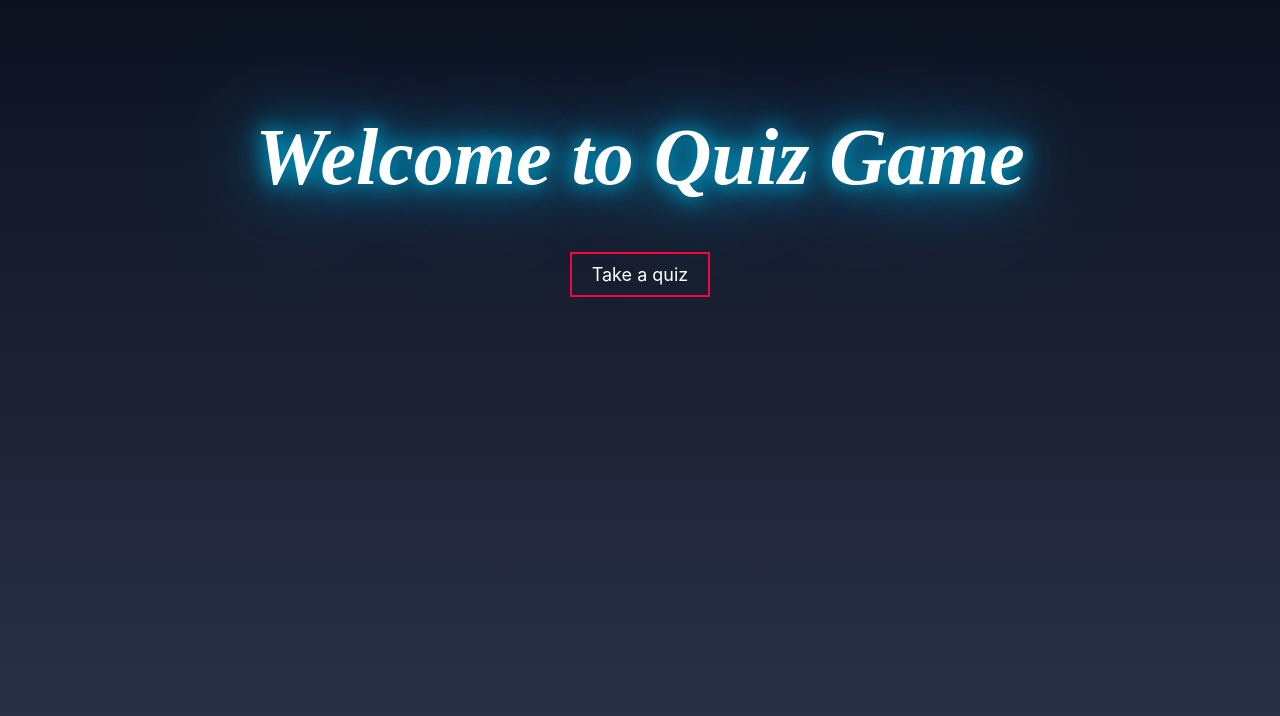
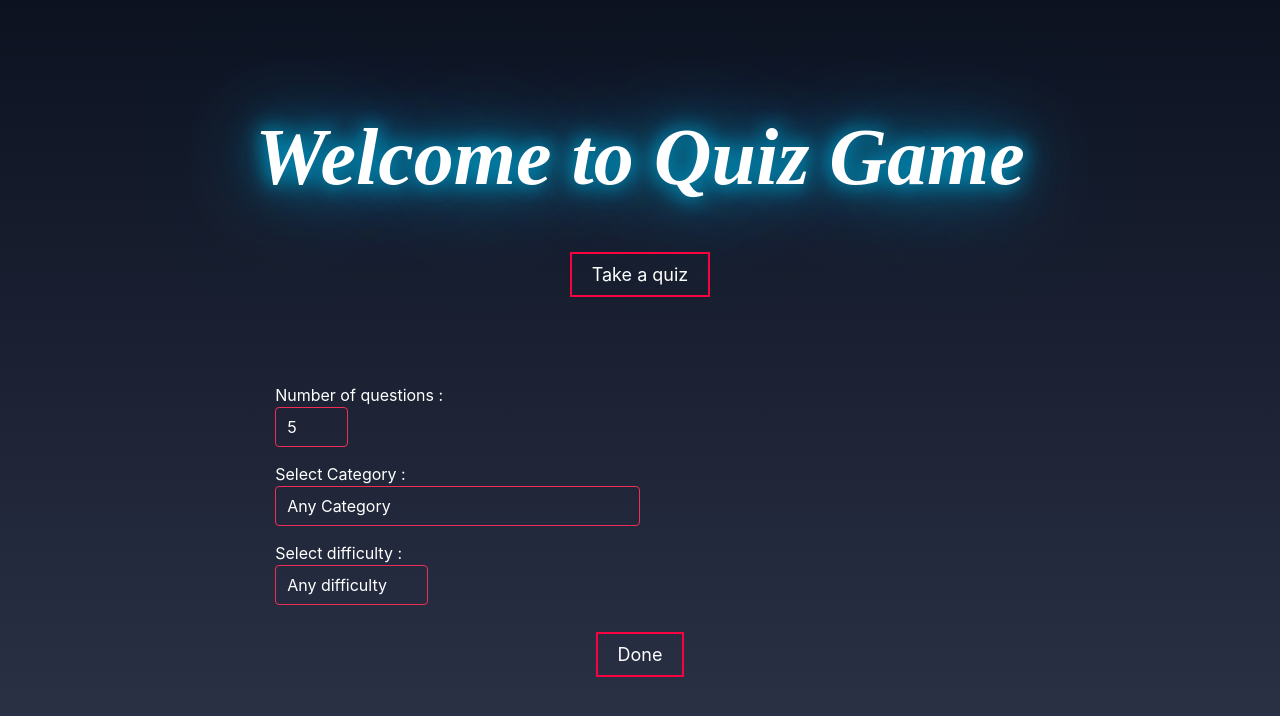
Before and after one commit to Tanviikawle/Quiz-game, a plain HTML site: page index.html in a window 1280 px wide. Drawn offline with nearby package versions, Linux system fonts and the light colour scheme; a web font is replaced by a local one.

Commit message:
Devastated

```diff
--- a/index.html
+++ b/index.html
@@ -8,31 +8,92 @@
     <title>Quiz game</title>
 </head>
 <body>
-    <!-- <nav class="navbar" role="navigation" aria-label="main navigation">
-        <div class="navbar-brand">
-          <a class="navbar-item" href="https://bulma.io">
-            <img src="https://bulma.io/images/bulma-logo.png" alt="Bulma: Free, open source, and modern CSS framework based on Flexbox" width="112" height="28">
-          </a>
-
-          <a role="button" class="navbar-burger" aria-label="menu" aria-expanded="false">
-            <span aria-hidden="true"></span>
-            <span aria-hidden="true"></span>
-            <span aria-hidden="true"></span>
-          </a>
-        </div>
-    </nav> -->
     <div class="column" id="main" style="align-items: center;">
       <div class="is-11 is-offset-1">
         <h1 id="welcome_txt" class="neon-blue"><i>Welcome to Quiz Game</i></h1>
       </div>
+      <div class="buttons" id="start">
+        <button class="quiz1">Take a quiz</button>
+      </div>
+    </div>
+    <div id="quiz_begin" class="column">
+      <div class="column is-three-fifths is-offset-one-fifth selection">
+        <div class="select is-multiple is-danger">
+          <label class="selection_text">Number of questions :</label>
+          <select class="is-hovered" id="no_questions">
+            <option value="5">5</option>
+            <option value="6">6</option>
+            <option value="7">7</option>
+            <option value="8">8</option>
+            <option value="9">9</option>
+            <option value="10">10</option>
+            <option value="11">11</option>
+            <option value="12">12</option>
+            <option value="13">13</option>
+            <option value="14">14</option>
+            <option value="15">15</option>
+            <option value="16">16</option>
+            <option value="17">17</option>
+            <option value="18">18</option>
+            <option value="19">19</option>
+            <option value="20">20</option>
+            <option value="21">21</option>
+            <option value="22">22</option>
+            <option value="23">23</option>
+            <option value="24">24</option>
+            <option value="25">25</option>
+          </select>
+        </div>
+
+        <div class="select is-multiple is-danger">
+          <label class="selection_text">Select Category :</label>
+          <select class="is-hovered" id="category">
+            <option value="any">Any Category</option>
+            <option value="9">General Knowledge</option>
+            <option value="10">Entertainment: Books</option>
+            <option value="11">Entertainment: Film</option>
+            <option value="12">Entertainment: Music</option>
+            <option value="13">Entertainment: Musicals & Theatres</option>
+            <option value="14">Entertainment: Television</option>
+            <option value="15">Entertainment: Video Games</option>
+            <option value="16">Entertainment: Board Games</option>
+            <option value="17">Science & Nature</option>
+            <option value="18">Science: Computers</option>
+            <option value="19">Science: Mathematics</option>
+            <option value="20">Mythology</option>
+            <option value="21">Sports</option>
+            <option value="22">Geography</option>
+            <option value="23">History</option>
+            <option value="24">Politics</option>
+            <option value="25">Art</option>
+            <option value="26">Celebrities</option>
+            <option value="27">Animals</option>
+            <option value="28">Vehicles</option>
+            <option value="29">Entertainment: Comics</option>
+            <option value="30">Science: Gadgets</option>
+            <option value="31">Entertainment: Japanese Anime & Manga</option>
+            <option value="32">Entertainment: Cartoon & Animations</option>
+          </select>
+        </div>
+
+        <div class="select is-multiple is-danger">
+          <label class="selection_text">Select difficulty :</label>
+          <select class="is-hovered" id="difficulty">
+            <option value="any">Any difficulty</option>
+            <option value="easy">Easy</option>
+            <option value="medium">Medium</option>
+            <option value="hard">Hard</option>
+          </select>
+        </div>
+      </div>
       <div class="buttons" id="btn">
         <a href="quizpage.html">
-            <button class="quiz1">Take a quiz</button>
+          <button class="quiz1" type="submit">Done</button>
         </a>
       </div>
     </div>
 
 </body>
-<!-- <script src="https://cdn.jsdelivr.net/npm/axios/dist/axios.min.js"></script>
-<script src="test.js"></script> -->
+<script src="https://cdn.jsdelivr.net/npm/axios/dist/axios.min.js"></script>
+<script src="test.js"></script>
 </html>
--- a/style.css
+++ b/style.css
@@ -187,3 +187,34 @@ padding: 10px 20px;
   color: white;
   text-align: left;
 }
+
+.select{
+  display: block;
+  text-align: left;
+  width: fit-content;
+  margin-bottom: 15px;
+}
+
+.selection{
+  width: fit-content;
+  margin: auto;
+}
+
+.selection_text{
+  color: white;
+  margin-bottom: 10px !important;
+}
+
+select{
+  background: hsla(0, 0%, 0%, 0) !important;
+  color: white !important;
+}
+
+select option{
+  color: black !important;
+}
+
+#start{
+  width: fit-content;
+  margin: auto;
+}
--- a/test.js
+++ b/test.js
@@ -1,4 +1,3 @@
-const url = "https://opentdb.com/api.php?amount=10&type=boolean"
 btn=document.getElementById("quiz")
 que=document.getElementById("#question")
 time=document.getElementById("timer")
@@ -7,12 +6,14 @@ r=document.getElementById("radio_buttons")
 radio_values=document.getElementsByName('answer');
 result=document.getElementById("result_button")
 back=document.getElementById("back_button")
-time.classList.add("quiztext")
 s=document.getElementById("btn")
 span_div=document.getElementById("spans")
 to_be_deleted=document.getElementById("stuff")
 completed_msg=document.getElementById("done_text")
 inc=document.getElementById("instructions")
+// start=document.getElementById("start")
+// quiz_start=document.getElementById("quiz_begin")
+time.classList.add("quiztext")
 
 let SEC=10
 let i=0
@@ -27,6 +28,7 @@ let user_answer=[]
 let seconds=SEC
 let display_time
 r.hidden=true
+// quiz_start.hidden=true
 let result_nodes=[]
 
 //Get data from trivia database.
@@ -141,6 +143,18 @@ function create_button(b_string){
 
 //Make changes in DOM after clicking button.
 function clicked(){
+    que=document.getElementById("no_questions").value
+    cat=document.getElementById("category").value
+    diff=document.getElementById("difficulty").value
+    url = `https://opentdb.com/api.php?amount=${que}&category=${cat}&difficulty=${diff}&type=boolean`
+    try{
+        res()
+    }
+    catch(err){
+        err_msg=document.createElement("p")
+        err_msg.innerText=err
+        container.appendChild(err_msg)
+    }
     inc.remove()
     btn.remove()
     submit_button=create_button("Submit")
@@ -190,14 +204,15 @@ function check_answer(){
     back.appendChild(back_button)
 }
 
-//Get data.
-try{
-    res()
-}
-catch(err){
-    err_msg=document.createElement("p")
-    err_msg.innerText=err
-    container.appendChild(err_msg)
+function begin(){
+    start.remove()
+    quiz_start.style.display="block"
 }
 
+//Get data.
+
+
 btn.addEventListener("click",clicked)
+// start.addEventListener("click",begin)
+
+// https://opentdb.com/api.php?amount=10&category=31&difficulty=medium&type=boolean
```
